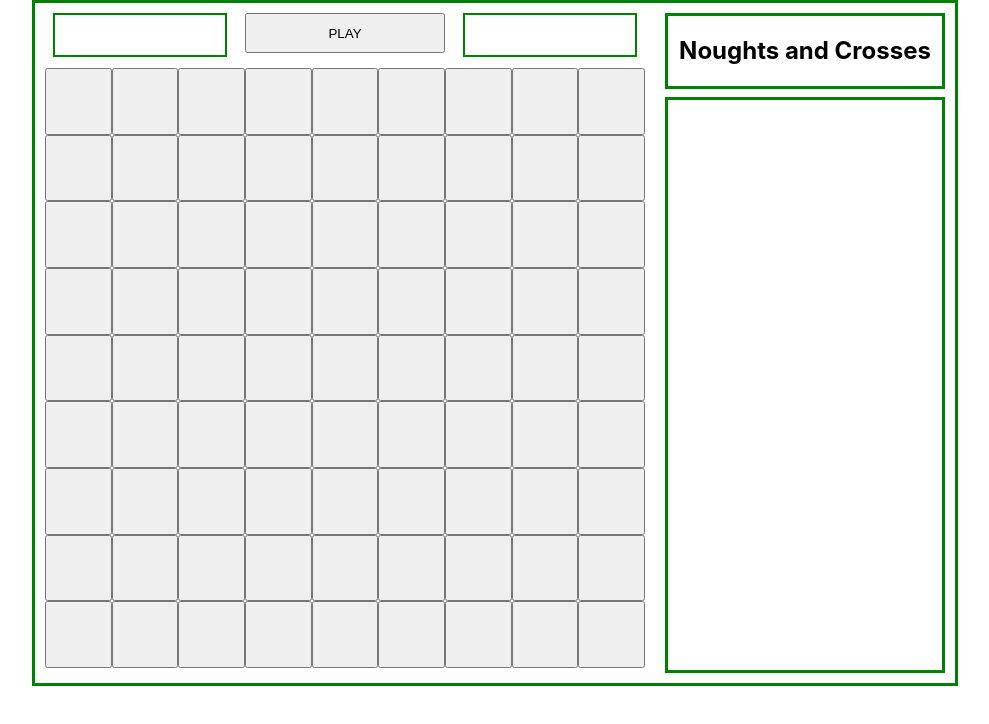
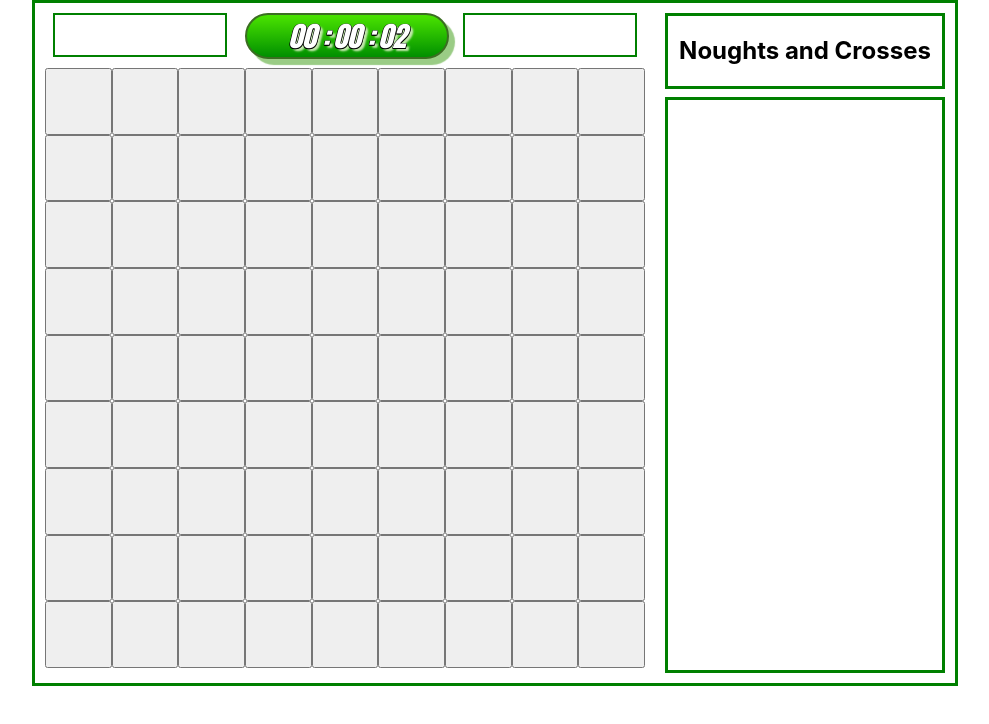
Before and after one commit to profil04/Noughts-And-Crosses, a React (Create React App) app: page / in a window 1280 px wide. Both pictures are taken after a click on the button "PLAY". Shown: the top 724 px of the page, without its empty margins (145-1134 px from the left). Built offline with nearby package versions, Linux system fonts and the light colour scheme.

Commit message:
Added Timer functionality
- added functionality to Timer.js
- styled Timer in App.css file

```diff
--- a/src/App.css
+++ b/src/App.css
@@ -63,7 +63,64 @@ button {
 
 .timer {
   width: 200px;
-  height: 40px;
+  height: 42px;
+}
+
+.gameStarter {
+	box-shadow: 6px 6px 1px 0px #9acc85;
+	background:linear-gradient(to bottom, #47e000 5%, #008f00 100%);
+	background-color:#47e000;
+	border-radius:42px;
+	border:2px solid #3b6e22;
+	display:inline-block;
+	cursor:pointer;
+	color:#ffffff;
+	font-family:Impact;
+	font-size:28px;
+	font-style:italic;
+	text-decoration:none;
+	text-shadow:
+  -0.5px -0.5px #000000,
+  -0.5px 0.5px #000000,
+  0.5px -0.5px #000000,
+  0.5px 0.5px #000000,
+  4px 4px 2px #c5e9ae;
+}
+.gameStarter:hover {
+	background:linear-gradient(to bottom, #008f00 5%, #47e000 100%);
+	background-color:#008f00;
+}
+
+.timeCounter
+{
+  box-shadow: 6px 6px 1px 0px #9acc85;
+  text-align: center;
+  background:linear-gradient(to bottom, #47e000 5%, #008f00 100%);
+  background-color: #008f00;
+  border-radius:42px;
+  border:2px solid #3b6e22;
+  display: flex;
+  flex-direction:row;
+  align-items: center;
+  justify-content: center;
+  color: white;
+  height: inherit;
+  width: inherit;
+  text-shadow:
+  -0.5px -0.5px #000000,
+  -0.5px 0.5px #000000,
+  0.5px -0.5px #000000,
+  0.5px 0.5px #000000,
+  3px 3px 2px #c5e9ae
+  ;
+}
+
+.timerPart
+{
+  padding: 2px;
+  font-family:Impact;
+	font-size:28px;
+	font-style:italic;
 }
 
 .leftSide {
--- a/src/components/Timer.js
+++ b/src/components/Timer.js
@@ -7,15 +7,76 @@ export default class Timer extends Component {
         super(props)
 
         this.state = {
-             seconds: 0
+             active: 0,
+             seconds: 0,
+             minutes: 0,
+             hours: 0
         }
+    }
+
+    startGameHandler = () => {
+        this.setState({
+            active: 1
+        },
+        () =>
+        setInterval(() => {
+            if (this.state.seconds === 59) {
+                this.setState({
+                    minutes: this.state.minutes + 1,
+                    seconds: -1
+                })
+            }
+
+            if (this.state.minutes === 59) {
+                this.setState({
+                    hours: this.state.hours + 1,
+                    minutes: 0
+                })
+            }
+
+            this.setState({seconds: this.state.seconds + 1})
+        }, 1000)
+        )
     }
 
 
     render() {
-        return (
+
+        let hr, min, sec
+
+        if (this.state.seconds < 10) {
+            sec = '0' + this.state.seconds
+        }
+        else {
+            sec = this.state.seconds
+        }
+
+        if (this.state.minutes < 10) {
+            min = '0' + this.state.minutes
+        }
+        else {
+            min = this.state.minutes
+        }
+
+        if (this.state.hours < 10) {
+            hr = '0' + this.state.hours
+        }
+        else {
+            hr = this.state.hours
+        }
+
+
+        return this.state.active ? (
             <div className='timer'>
-                <button>PLAY</button>
+                <div className='timeCounter'>
+                    <div className='timerPart'>{hr + ' : '}</div>
+                    <div className='timerPart'>{min + ' : '}</div>
+                    <div className='timerPart'>{sec}</div>
+                </div>
+            </div>
+        ) : (
+            <div className='timer'>
+                <button onClick={this.startGameHandler} className='gameStarter'>PLAY</button>
             </div>
         )
     }
```
